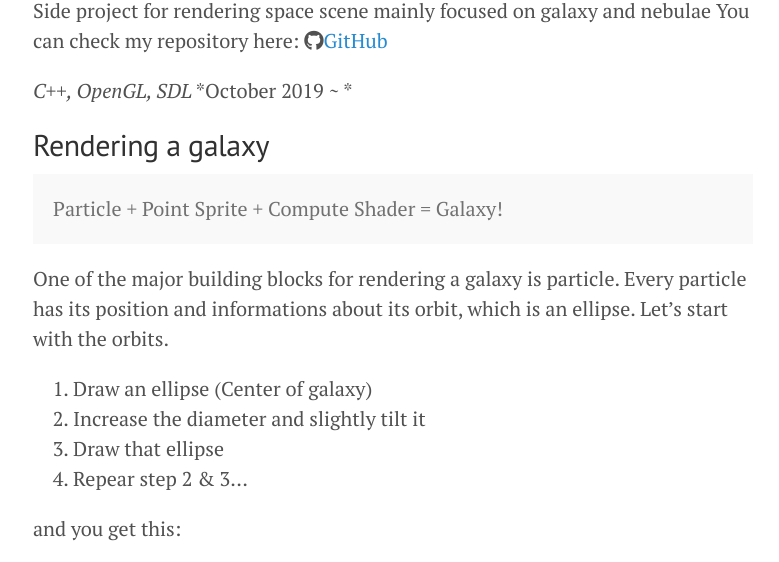
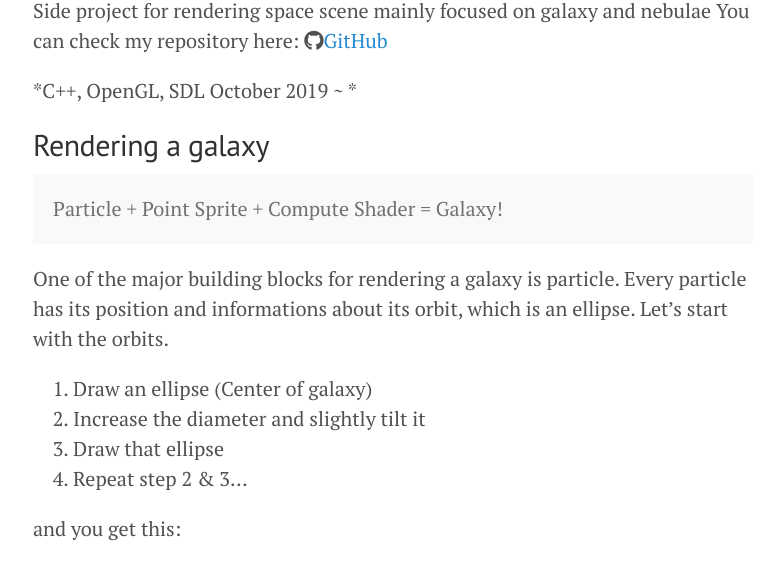
Before and after one commit to jooho556/jooho556.github.io, a Jekyll site: the page built from _posts/2020-01-27-Virtual-Space.md, in a window 1280 px wide and 900 px high, scrolled down 373 px, cut to the strip 183-745 px from the top of the window. Shown: the whole strip, without its empty margins (247-1026 px from the left). Built offline with Jekyll 4.4.1, drawn with Linux system fonts in a browser that asks for light colours; nearby versions of some CDN libraries.

Commit message:
Update 2020-01-27-Virtual-Space.md

```diff
--- a/_posts/2020-01-27-Virtual-Space.md
+++ b/_posts/2020-01-27-Virtual-Space.md
@@ -14,8 +14,8 @@
 Side project for rendering space scene mainly focused on galaxy and nebulae
 You can check my repository here: <i class="fab fa-github"></i>[GitHub](https://github.com/jooho556/Virtual-Space)
 
-*C++, OpenGL, SDL*
-*October 2019 ~ *
+*C++, OpenGL, SDL
+October 2019 ~ *
 
 ## Rendering a galaxy
 
@@ -28,7 +28,7 @@
 1. Draw an ellipse (Center of galaxy)
 2. Increase the diameter and slightly tilt it
 3. Draw that ellipse
-4. Repear step 2 & 3...
+4. Repeat step 2 & 3...
 
 and you get this:
 
@@ -37,9 +37,9 @@
 Next step is put some particles to these otbits, but how? Maybe we could get x and y coordinate from equation of ellipse, but that is cumbersome process. We should use parametric equation of ellipse.
 
 >F(t) = (x(t), y(t))
->x(t) = a * cos(t)
->y(t) = b * sin(t)
->(where a is major axis, b is minor axis)
+x(t) = a * cos(t)
+y(t) = b * sin(t)
+(where a is major axis, b is minor axis)
 
 If t is 0, point goes to right side of the ellipse
 If t is π/2, point goes to left side of the ellipse
```
